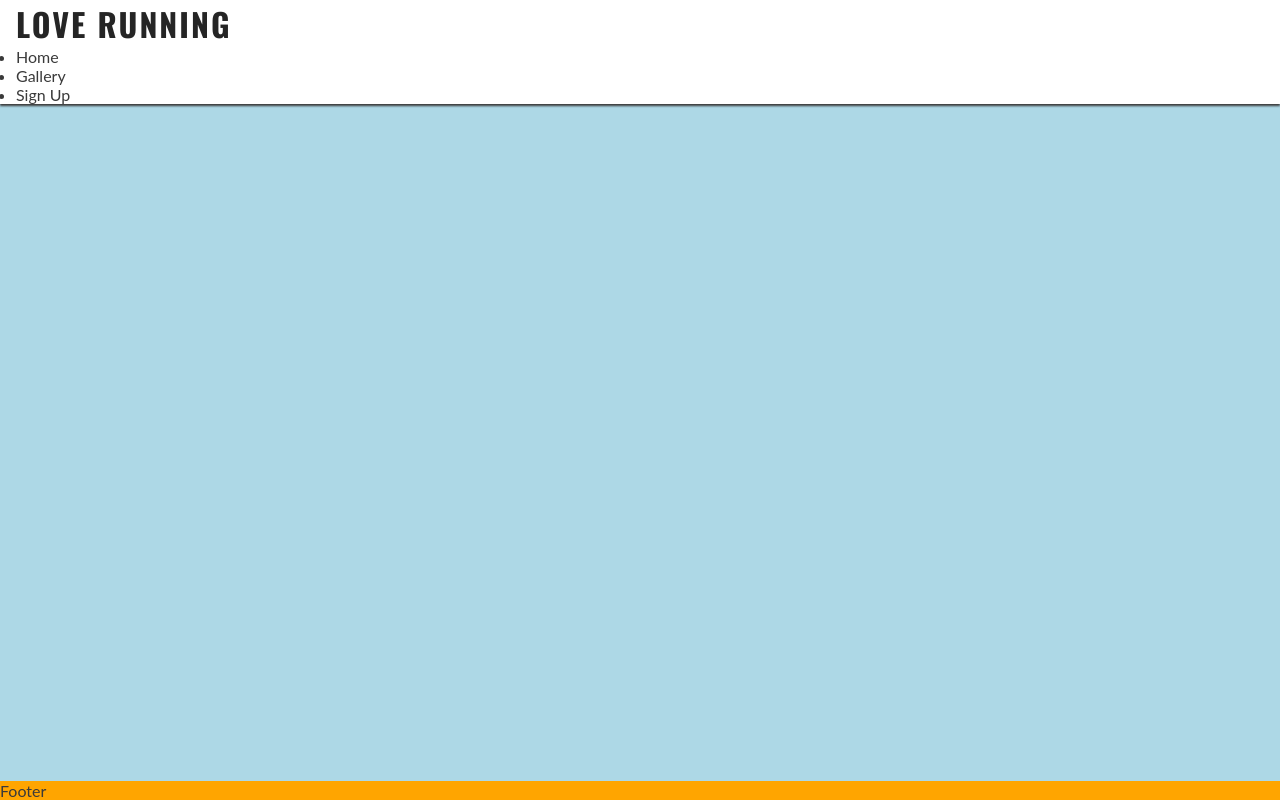
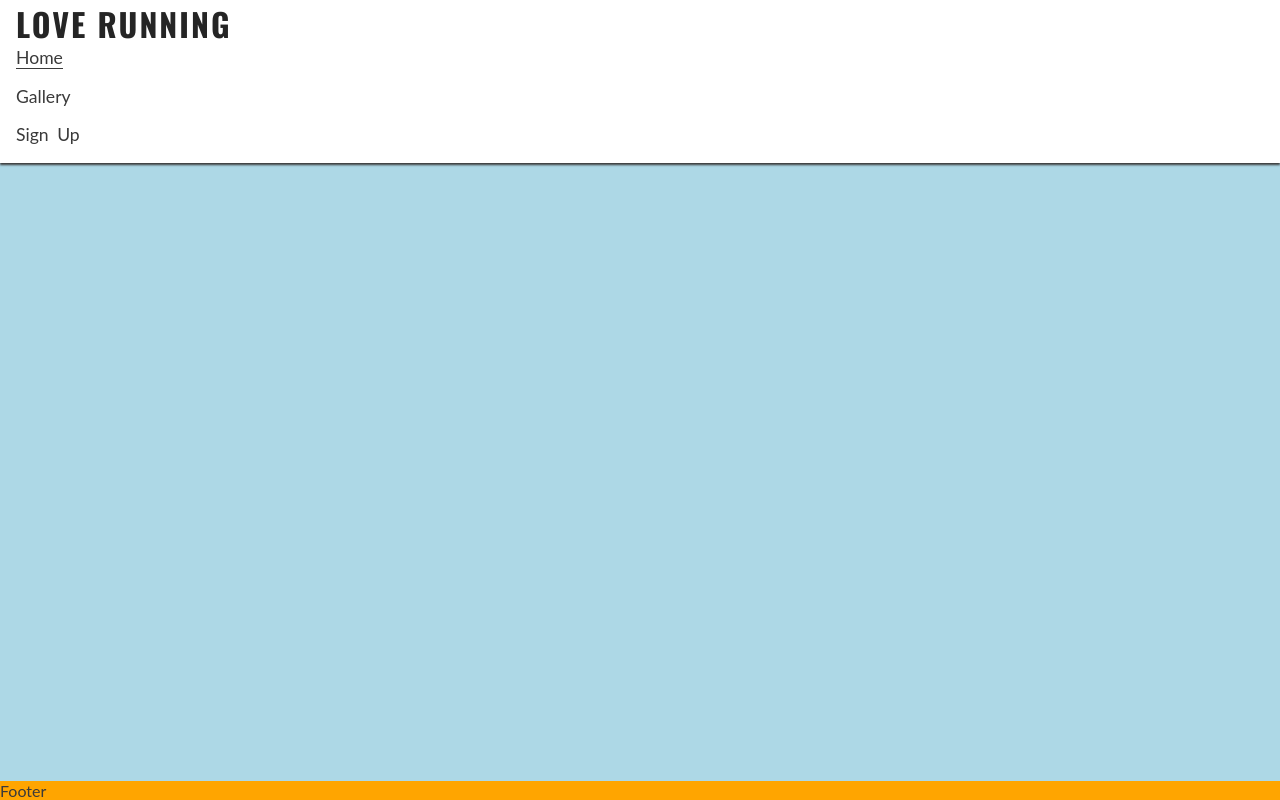
Before and after one commit to OwenD-24/Love-Running-Project, a plain HTML site: page index.html in a window 1280 px wide. Drawn offline with nearby package versions, Linux system fonts and the light colour scheme.

Commit message:
Style the navbar menu

```diff
--- a/assets/css/style.css
+++ b/assets/css/style.css
@@ -40,6 +40,20 @@ h1 {
     color: #252525;
 }
 
+#menu {
+    font-size: 110%;
+    word-spacing: 4px;
+    list-style-type: none;
+}
+
+#menu > li {
+    margin-bottom: 1em;
+}
+
+.active {
+    border-bottom: 1px solid #3a3a3a;
+}
+
 /* Main content */
 main {
     background-color: lightblue;
--- a/index.html
+++ b/index.html
@@ -25,8 +25,8 @@
             <h1 id="logo">Love Running</h1>
         </a>
         <nav>
-            <ul>
-                <li><a href="">Home</a></li>
+            <ul id="menu">
+                <li><a href="" class="active">Home</a></li>
                 <li><a href="">Gallery</a></li>
                 <li><a href="">Sign Up</a></li>
             </ul>
```
